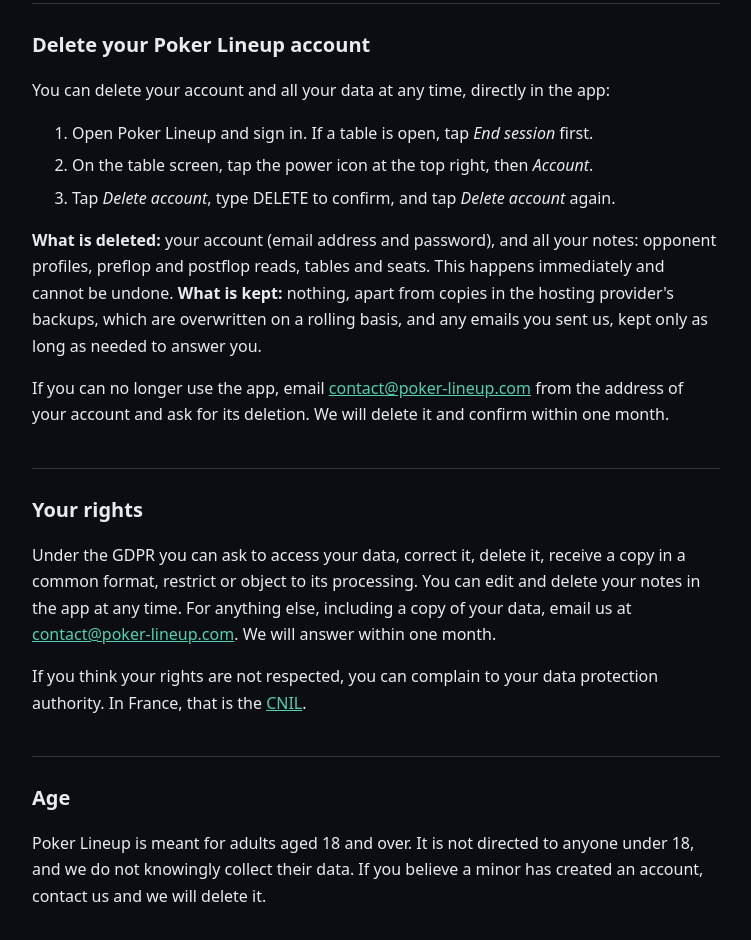
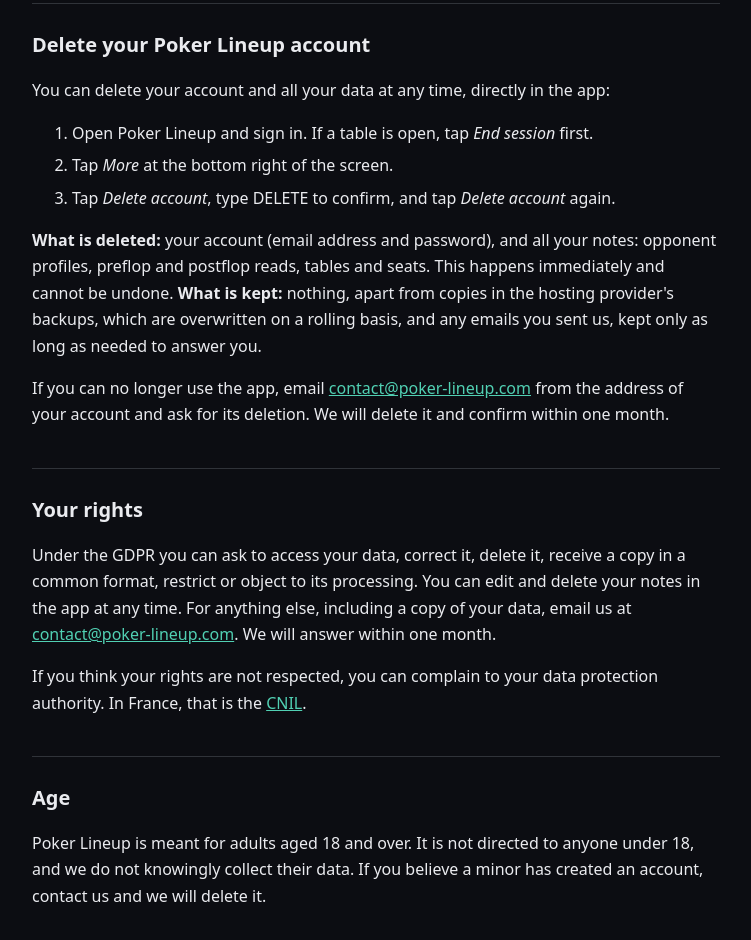
Before and after one commit to vincentvideaupro/poker-lineup-legal, a plain HTML site: page index.html in a window 1280 px wide. Shown: the part 2670-3610 px from the top of the page, without its empty margins (264-1015 px from the left). Drawn offline with Linux system fonts and the light colour scheme.

Commit message:
Politique : chemin de suppression du compte (More > Delete account)
Co-Authored-By: Claude Sonnet 5.5 <noreply@anthropic.com>

```diff
--- a/index.html
+++ b/index.html
@@ -81,7 +81,7 @@
   <p>You can delete your account and all your data at any time, directly in the app:</p>
   <ol>
     <li>Open Poker Lineup and sign in. If a table is open, tap <em>End session</em> first.</li>
-    <li>On the table screen, tap the power icon at the top right, then <em>Account</em>.</li>
+    <li>Tap <em>More</em> at the bottom right of the screen.</li>
     <li>Tap <em>Delete account</em>, type DELETE to confirm, and tap <em>Delete account</em> again.</li>
   </ol>
   <p><strong>What is deleted:</strong> your account (email address and password), and all your notes: opponent profiles, preflop and postflop reads, tables and seats. This happens immediately and cannot be undone. <strong>What is kept:</strong> nothing, apart from copies in the hosting provider's backups, which are overwritten on a rolling basis, and any emails you sent us, kept only as long as needed to answer you.</p>
```
